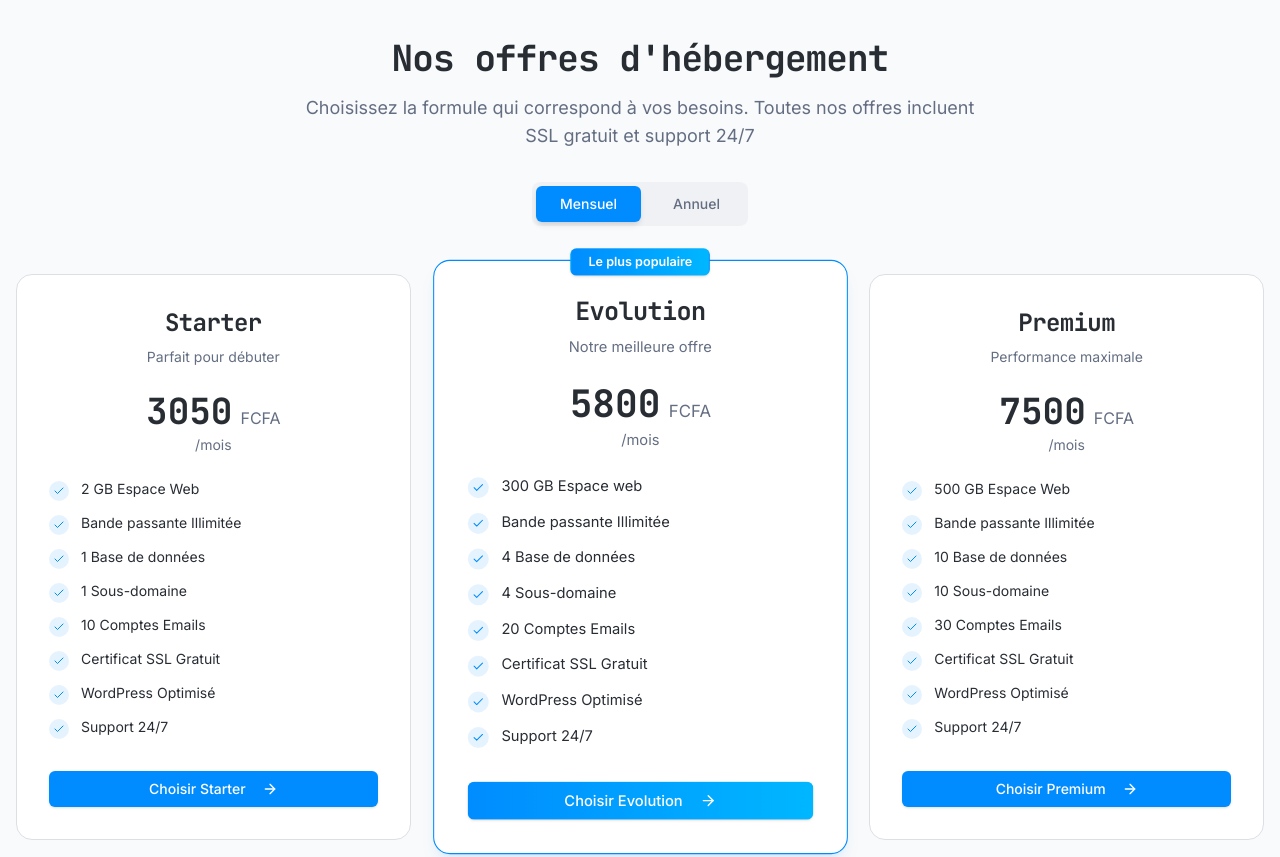
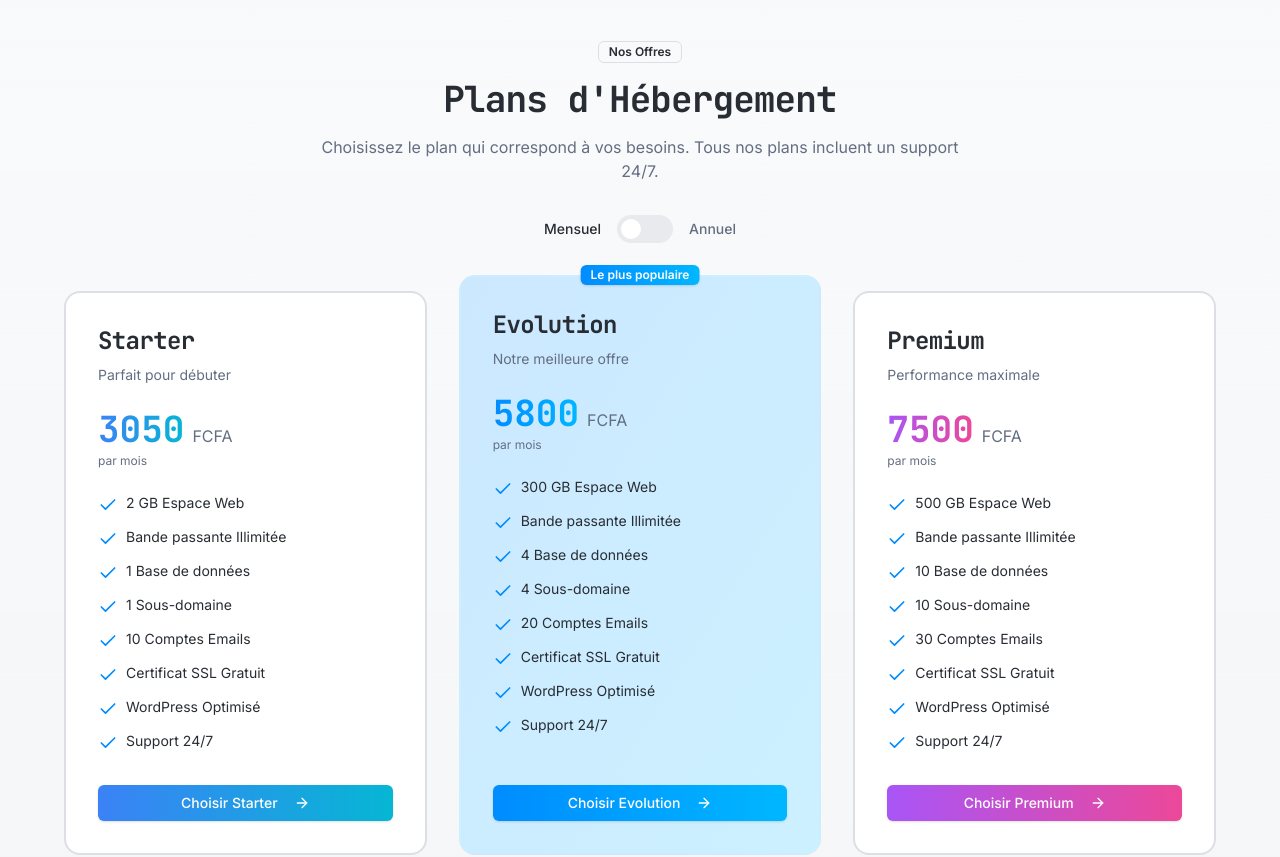
Before and after one commit to brice214/sg-6b163f7e-d25b-45da-95b7-a0681ea5011c-1791216779, a Next.js app: page / in a window 1280 px wide. Shown: the part 2780-3637 px from the top of the page. Built offline with nearby package versions, Linux system fonts and the light colour scheme.

Commit message:
fix(ui): correct pricing calculation and card gradients

```diff
--- a/src/components/homepage/Offers.tsx
+++ b/src/components/homepage/Offers.tsx
@@ -6,14 +6,14 @@ import { Button } from "@/components/ui/button";
 import { Badge } from "@/components/ui/badge";
 
 export function Offers() {
-  const [billingCycle, setBillingCycle] = useState<"monthly" | "annually">("monthly");
+  const [isAnnual, setIsAnnual] = useState(false);
 
   const plans = [
     {
       name: "Starter",
       description: "Parfait pour débuter",
       priceMonthly: "3050",
-      priceAnnually: "30500",
+      priceAnnually: "36600",
       urlMonthly: "https://spiderhoster.com/portail/index.php?rp=/store/hebergement-web/starter&billingcycle=monthly",
       urlAnnually: "https://spiderhoster.com/portail/index.php?rp=/store/hebergement-web/starter&billingcycle=annually",
       features: [
@@ -26,17 +26,19 @@ export function Offers() {
         "WordPress Optimisé",
         "Support 24/7"
       ],
-      popular: false
+      popular: false,
+      gradient: "from-blue-500/10 to-cyan-500/10",
+      borderGradient: "from-blue-500 to-cyan-500"
     },
     {
       name: "Evolution",
       description: "Notre meilleure offre",
       priceMonthly: "5800",
-      priceAnnually: "58000",
+      priceAnnually: "69600",
       urlMonthly: "https://spiderhoster.com/portail/index.php?rp=/store/hebergement-web/evolution&billingcycle=monthly",
       urlAnnually: "https://spiderhoster.com/portail/index.php?rp=/store/hebergement-web/evolution&billingcycle=annually",
       features: [
-        "300 GB Espace web",
+        "300 GB Espace Web",
         "Bande passante Illimitée",
         "4 Base de données",
         "4 Sous-domaine",
@@ -45,13 +47,15 @@ export function Offers() {
         "WordPress Optimisé",
         "Support 24/7"
       ],
-      popular: true
+      popular: true,
+      gradient: "from-primary/20 to-secondary/20",
+      borderGradient: "from-primary to-secondary"
     },
     {
       name: "Premium",
       description: "Performance maximale",
       priceMonthly: "7500",
-      priceAnnually: "75000",
+      priceAnnually: "90000",
       urlMonthly: "https://spiderhoster.com/portail/index.php?rp=/store/hebergement-web/pro&billingcycle=monthly",
       urlAnnually: "https://spiderhoster.com/portail/index.php?rp=/store/hebergement-web/pro&billingcycle=annually",
       features: [
@@ -64,116 +68,113 @@ export function Offers() {
         "WordPress Optimisé",
         "Support 24/7"
       ],
-      popular: false
+      popular: false,
+      gradient: "from-purple-500/10 to-pink-500/10",
+      borderGradient: "from-purple-500 to-pink-500"
     }
   ];
 
   return (
-    <section id="offres" className="py-20 bg-background">
+    <section id="offers" className="py-20 bg-gradient-to-b from-background to-muted/20">
       <div className="container mx-auto px-4">
         <div className="text-center mb-12">
-          <h2 className="text-3xl md:text-4xl font-mono font-bold text-foreground mb-4">
-            Nos offres d'hébergement
+          <Badge variant="outline" className="mb-4">
+            Nos Offres
+          </Badge>
+          <h2 className="text-3xl md:text-4xl font-bold mb-4 font-mono">
+            Plans d&apos;Hébergement
           </h2>
-          <p className="text-lg text-muted-foreground max-w-2xl mx-auto mb-8">
-            Choisissez la formule qui correspond à vos besoins. Toutes nos offres incluent SSL gratuit et support 24/7
+          <p className="text-muted-foreground max-w-2xl mx-auto mb-8">
+            Choisissez le plan qui correspond à vos besoins. Tous nos plans incluent un support 24/7.
           </p>
 
-          {/* Billing cycle toggle */}
-          <div className="inline-flex items-center gap-2 bg-muted/50 p-1 rounded-lg">
+          {/* Toggle Mensuel/Annuel */}
+          <div className="flex items-center justify-center gap-4 mb-12">
+            <span className={`text-sm font-medium transition-colors ${!isAnnual ? "text-foreground" : "text-muted-foreground"}`}>
+              Mensuel
+            </span>
             <button
-              onClick={() => setBillingCycle("monthly")}
-              className={`px-6 py-2 rounded-md text-sm font-medium transition-all ${
-                billingCycle === "monthly"
-                  ? "bg-primary text-white shadow-md"
-                  : "text-muted-foreground hover:text-foreground"
+              onClick={() => setIsAnnual(!isAnnual)}
+              className={`relative inline-flex h-7 w-14 items-center rounded-full transition-colors ${
+                isAnnual ? "bg-primary" : "bg-muted"
               }`}
             >
-              Mensuel
+              <span
+                className={`inline-block h-5 w-5 transform rounded-full bg-white transition-transform ${
+                  isAnnual ? "translate-x-8" : "translate-x-1"
+                }`}
+              />
             </button>
-            <button
-              onClick={() => setBillingCycle("annually")}
-              className={`px-6 py-2 rounded-md text-sm font-medium transition-all ${
-                billingCycle === "annually"
-                  ? "bg-primary text-white shadow-md"
-                  : "text-muted-foreground hover:text-foreground"
-              }`}
-            >
+            <span className={`text-sm font-medium transition-colors ${isAnnual ? "text-foreground" : "text-muted-foreground"}`}>
               Annuel
-            </button>
+            </span>
           </div>
         </div>
 
-        <div className="grid md:grid-cols-3 gap-8 max-w-7xl mx-auto">
+        <div className="grid md:grid-cols-3 gap-8 max-w-6xl mx-auto">
           {plans.map((plan, index) => (
             <div
               key={index}
-              className={`relative bg-card border rounded-2xl p-8 hover:shadow-xl transition-all duration-300 ${
-                plan.popular
-                  ? "border-primary shadow-lg shadow-primary/10 scale-105"
-                  : "border-border hover:border-primary/50"
-              }`}
+              className={`relative group ${plan.popular ? "md:-mt-4" : ""}`}
             >
+              {/* Glow effect */}
+              <div className={`absolute inset-0 bg-gradient-to-br ${plan.gradient} rounded-2xl blur-xl opacity-0 group-hover:opacity-100 transition-opacity`} />
+
+              {/* Card */}
+              <div className={`relative bg-card border-2 ${plan.popular ? `border-transparent bg-gradient-to-br ${plan.gradient}` : "border-border"} rounded-2xl p-8 h-full flex flex-col`}>
                 {plan.popular && (
-                <Badge className="absolute -top-3 left-1/2 -translate-x-1/2 bg-gradient-to-r from-primary to-secondary text-white px-4 py-1">
+                  <Badge className={`absolute -top-3 left-1/2 -translate-x-1/2 bg-gradient-to-r ${plan.borderGradient} text-white border-none`}>
                     Le plus populaire
                   </Badge>
                 )}
 
-              <div className="text-center mb-6">
-                <h3 className="text-2xl font-mono font-bold text-foreground mb-2">
-                  {plan.name}
-                </h3>
+                <div className="mb-6">
+                  <h3 className="text-2xl font-bold font-mono mb-2">{plan.name}</h3>
                   <p className="text-sm text-muted-foreground">{plan.description}</p>
                 </div>
 
-              <div className="text-center mb-6">
-                <div className="flex items-baseline justify-center gap-2">
-                  <span className="text-4xl font-mono font-bold text-foreground">
-                    {billingCycle === "monthly" ? plan.priceMonthly : plan.priceAnnually}
+                <div className="mb-6">
+                  <div className="flex items-baseline gap-2">
+                    <span className={`text-4xl font-bold font-mono bg-gradient-to-r ${plan.borderGradient} bg-clip-text text-transparent`}>
+                      {isAnnual ? plan.priceAnnually : plan.priceMonthly}
                     </span>
                     <span className="text-muted-foreground">FCFA</span>
                   </div>
-                <p className="text-sm text-muted-foreground mt-1">
-                  /{billingCycle === "monthly" ? "mois" : "an"}
+                  <p className="text-xs text-muted-foreground mt-1">
+                    {isAnnual ? "par an" : "par mois"}
                   </p>
                 </div>
 
-              <ul className="space-y-3 mb-8">
+                <ul className="space-y-3 mb-8 flex-grow">
                   {plan.features.map((feature, idx) => (
-                  <li key={idx} className="flex items-start gap-3">
-                    <div className="h-5 w-5 rounded-full bg-primary/10 flex items-center justify-center flex-shrink-0 mt-0.5">
-                      <Check className="h-3 w-3 text-primary" />
-                    </div>
-                    <span className="text-sm text-foreground">{feature}</span>
+                    <li key={idx} className="flex items-start gap-2">
+                      <Check className="h-5 w-5 text-primary flex-shrink-0 mt-0.5" />
+                      <span className="text-sm">{feature}</span>
                     </li>
                   ))}
                 </ul>
 
                 <Button
                   asChild
-                className={`w-full ${
-                  plan.popular
-                    ? "bg-gradient-to-r from-primary to-secondary hover:opacity-90 text-white"
-                    : "bg-primary hover:bg-primary/90 text-white"
-                }`}
+                  className={`w-full bg-gradient-to-r ${plan.borderGradient} hover:opacity-90 text-white group/btn`}
                 >
                   <a
-                  href={billingCycle === "monthly" ? plan.urlMonthly : plan.urlAnnually}
+                    href={isAnnual ? plan.urlAnnually : plan.urlMonthly}
                     target="_blank"
                     rel="noopener noreferrer"
                   >
                     Choisir {plan.name}
-                  <ArrowRight className="ml-2 h-4 w-4" />
+                    <ArrowRight className="ml-2 h-4 w-4 transition-transform group-hover/btn:translate-x-1" />
                   </a>
                 </Button>
+              </div>
             </div>
           ))}
         </div>
 
         <div className="text-center mt-12">
           <p className="text-sm text-muted-foreground">
-            Tous les prix sont en Francs CFA. Paiements acceptés : Airtel Money, Moov Money, Carte bancaire, Virement, Chèque, Espèces
+            💳 Moyens de paiement : Airtel Money, Moov Money, Carte Bancaire, Virement, Chèque, Espèces
           </p>
         </div>
       </div>
```
Lines whose indentation alone changed are shown as unchanged.
